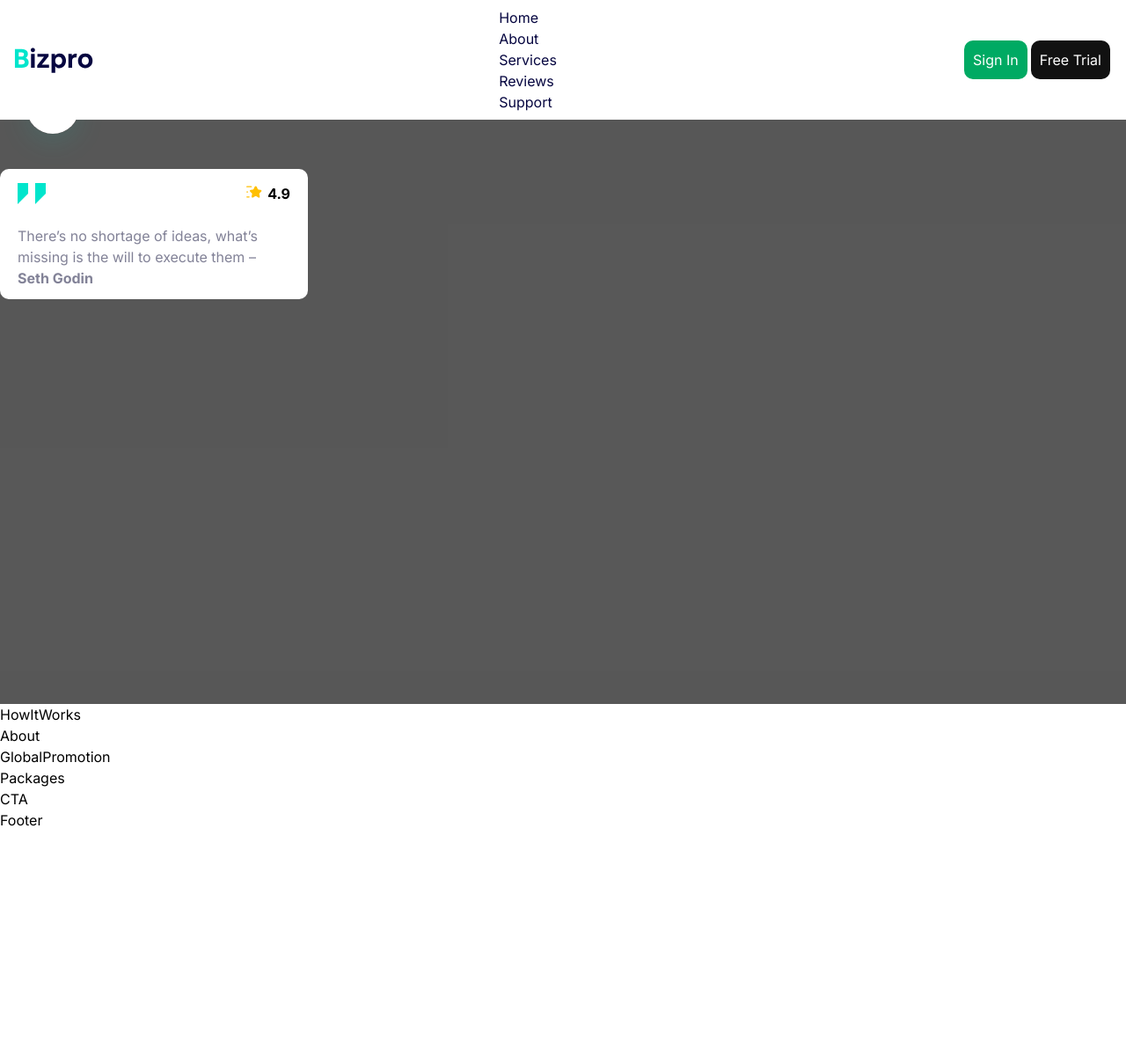
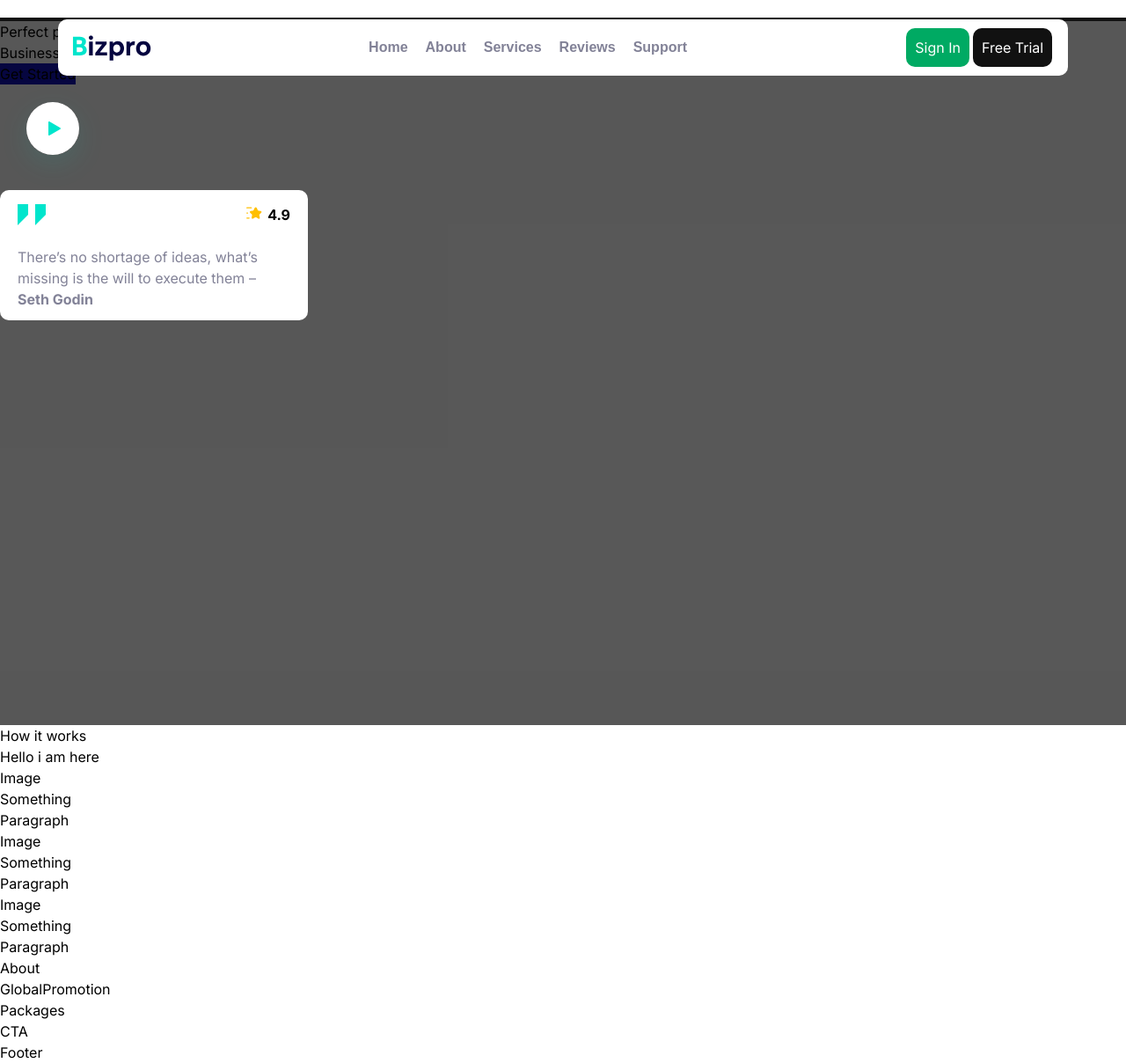
Before and after one commit to JewelShahi/influxify, a Next.js app: page / in a window 1280 px wide. Shown: the whole page at 88% size. Before the commit the page ends 944 px from the top, so only its background shows below. Built offline with nearby package versions, Linux system fonts and the light colour scheme.

Commit message:
new features and colors

```diff
--- a/app/components/Hero.jsx
+++ b/app/components/Hero.jsx
@@ -35,9 +35,9 @@ const Hero = () => {
                 width="120"
                 height="120"
                 filterUnits="userSpaceOnUse"
-                color-interpolation-filters="sRGB"
+                colorInterpolationFilters="sRGB"
               >
-                <feFlood flood-opacity="0" result="BackgroundImageFix" />
+                <feFlood floodOpacity="0" result="BackgroundImageFix" />
                 <feColorMatrix
                   in="SourceAlpha"
                   type="matrix"
@@ -116,7 +116,7 @@ const Hero = () => {
                 <h5 className="font-bold">4.9</h5>
               </div>
             </div>
-            <p className="text-paragraph">
+            <p className="text-gray">
               There’s no shortage of ideas, what’s missing is the will to
               execute them – <b>Seth Godin</b>
             </p>
--- a/app/components/HowItWorks.jsx
+++ b/app/components/HowItWorks.jsx
@@ -1,9 +1,31 @@
-import React from 'react'
+import React from "react";
 
 const HowItWorks = () => {
   return (
-    <div>HowItWorks</div>
-  )
-}
+    <div className="w-auto">
+      <div>
+        <h2>How it works</h2>
+        <p>Hello i am here</p>
+        <div>
+        <div>
+            <p>Image</p>
+            <h4>Something</h4>
+            <p>Paragraph</p>
+          </div>
+          <div>
+            <p>Image</p>
+            <h4>Something</h4>
+            <p>Paragraph</p>
+          </div>
+          <div>
+            <p>Image</p>
+            <h4>Something</h4>
+            <p>Paragraph</p>
+          </div>
+        </div>
+      </div>
+    </div>
+  );
+};
 
 export default HowItWorks
--- a/app/components/Navbar.jsx
+++ b/app/components/Navbar.jsx
@@ -3,9 +3,9 @@ import React from "react";
 
 const Navbar = () => {
   return (
-    <div className="">
+    <div className="flex justify-center mt-5 border-2 border-solid border-black sticky top-0">
       {/* desktop nav */}
-      <div className="flex px-4 py-2 absolute bg-white items-center mx-auto justify-between min-w-[470px] w-[100%]">
+      <div className="flex px-4 py-2 absolute bg-white items-center mx-auto justify-between min-w-[470px] w-[90%] rounded-standard basis-[250px]">
         <div>
           <Link href={"/"}>
             <svg
@@ -26,30 +26,30 @@ const Navbar = () => {
             </svg>
           </Link>
         </div>
-        <div className="flex flex-row justify-center flex-3 basis-3">
-          <ul>
-            <Link href={"/"} class="text-primary hover:text-secondary">
+        <div className="flex w-auto flex-row">
+          <ul className="flex flex-row gap-5 font-semibold font-[Arial]">
+            <Link href={"/"} className="text-gray transition hover:text-secondary duration-150">
               <li>Home</li>
             </Link>
-            <Link href={"/"} class="text-primary hover:text-secondary">
+            <Link href={"/"} className="text-gray transition hover:text-secondary duration-150">
               <li>About</li>
             </Link>
-            <Link href={"/"} class="text-primary hover:text-secondary">
+            <Link href={"/"} className="text-gray transition hover:text-secondary duration-150">
               <li>Services</li>
             </Link>
-            <Link href={"/"} class="text-primary hover:text-secondary">
+            <Link href={"/"} className="text-gray transition hover:text-secondary duration-150">
               <li>Reviews</li>
             </Link>
-            <Link href={"/"} class="text-primary hover:text-secondary">
+            <Link href={"/"} className="text-gray transition hover:text-secondary duration-150">
               <li>Support</li>
             </Link>
           </ul>
         </div>
         <div>
-          <button className="text-white bg-secondary hover:bg-secondary-hover p-[10px] m-[2px] rounded-standard">
+          <button className="text-white transition ease-in-out delay-[50ms] bg-secondary hover:bg-secondary-hover duration-[150ms] p-[10px] m-[2px] rounded-standard">
             Sign In
           </button>
-          <button className="text-white bg-black hover:bg-primary-hover p-[10px] m-[2px] rounded-standard">
+          <button className="text-white transition ease-in-out delay-[50ms] bg-black hover:bg-primary-hover duration-[150ms] p-[10px] m-[2px] rounded-standard">
             Free Trial
           </button>
         </div>
--- a/app/layout.js
+++ b/app/layout.js
@@ -7,7 +7,7 @@ const inter = Inter({ subsets: ["latin"] });
 
 export const metadata = {
   title: "Influxify",
-  description: "The ultimate 2-in-One mobile store.",//primerno
+  description: "The ultimate 2-in-One mobile store.", //primerno
 };
 
 export default function RootLayout({ children }) {
--- a/app/page.js
+++ b/app/page.js
@@ -10,7 +10,7 @@ export default function Home() {
   return (
     <main className="">
       <Hero />
-      <HowItWorks />
+      <HowItWorks/>
       <About />
       <GlobalPromotion />
       <Packages />
--- a/tailwind.config.js
+++ b/tailwind.config.js
@@ -12,7 +12,7 @@ module.exports = {
     colors: {
       primary: "#060640",
       secondary: "#00AA63",
-      paragraph: "#828297",
+      gray: "#828297",
       heroBg: "#ECF9FF",
       black: "#111111",
       white: "#ffffff",
```
